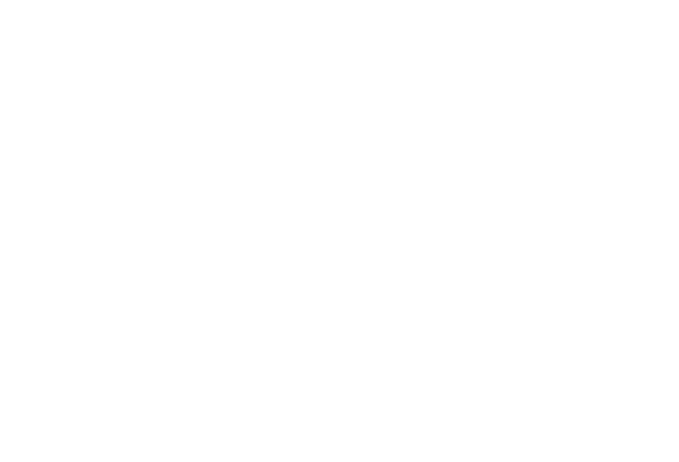
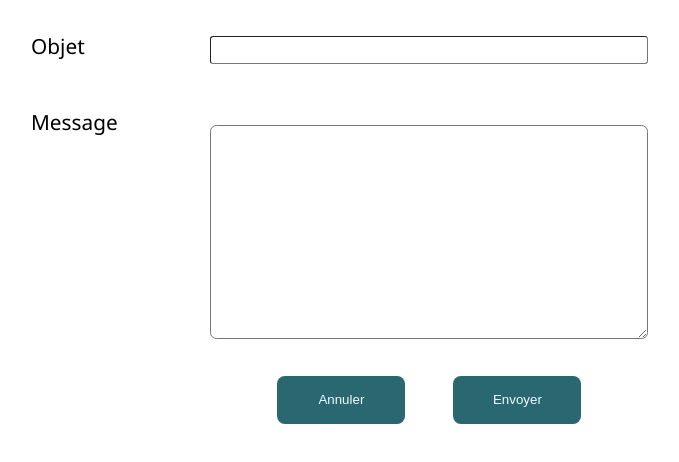
Before and after one commit to Luigitou/cesi-sources, a Vue app: page /#/contact in a window 1280 px wide. Before the commit this address had no page. Shown: the top 462 px of the page, without its empty margins (129-808 px from the left). Built offline with nearby package versions, Linux system fonts and the light colour scheme.

Commit message:
Le main de la page de contact faites.

```diff
--- /dev/null
+++ b/src/components/Contact/ContactMain.vue
@@ -0,0 +1,84 @@
+<script>
+export default {
+  name: "ContactMain",
+};
+</script>
+
+<template>
+  <div id="contact">
+    <form action="" method="POST">
+      <label for="objet">Objet</label>
+      <input type="text" name="objet" id="objet" required>
+      <br>
+      <br>
+      <label for="message">Message</label>
+      <br>
+      <textarea name="message" id="message" cols="30" rows="10" required></textarea>
+      <div class="buttons">
+        <button id="annuler">Annuler</button>
+        <input type="submit" value="Envoyer" id="envoyer">
+      </div>
+    </form>
+  </div>
+</template>
+
+<style lang="scss" scoped>
+@import "../../scss/common.scss";
+#contact{
+  form{
+    display: block;
+    margin: 2rem 0rem 0rem 10rem;
+
+    label{
+      font-size: 1.3rem;
+    }
+
+    #objet{
+      display: block;
+      margin: -1.5rem 0rem 0rem 11.2rem;
+      width: 27rem;
+      height: 1.5rem;
+      border-radius: .2rem;
+      border-width: .06rem;
+    }
+
+    #message{
+      margin: -.7rem 0rem 0rem 11.2rem;
+      width: 27rem;
+      height: 13rem;
+      border-radius: .4rem;
+    }
+
+    input:focus, textarea:focus{
+      outline: none !important;
+      border:1px solid $color-special;
+    }
+
+    .buttons{
+      margin: 2rem 0rem 0rem 15.4rem;
+
+      #annuler, #envoyer{
+        background-color: $color-android;
+        text-decoration: none;
+        color: $color-head;
+        border: none;
+        cursor: pointer;
+      }
+
+      #annuler{
+        width: 8rem;
+        height: 3rem;
+        border-radius: .5rem;
+      }
+
+      #envoyer{
+        display: block;
+        width: 8rem;
+        height: 3rem;
+        border-radius: .5rem;
+        margin: -3rem 0rem 0rem 11rem;
+      }
+    }
+  }
+}
+</style>
--- a/src/router/index.js
+++ b/src/router/index.js
@@ -22,6 +22,11 @@ const routes = [
     name: "Fichiers recents",
     component: () => import("../views/FichiersRecent.vue"),
   },
+  {
+    path: "/contact",
+    name: "Contact",
+    component: () => import("../views/Contact.vue"),
+  },
   /*
   {
     path: '/about',
--- /dev/null
+++ b/src/views/Contact.vue
@@ -0,0 +1,17 @@
+<template>
+  <div class="contact">
+    <ContactMain/>
+  </div>
+</template>
+
+<script>
+// @ is an alias to /src
+import ContactMain from '../components/Contact/ContactMain.vue'
+
+export default {
+  name: 'Contact main',
+  components: {
+    ContactMain
+  }
+}
+</script>
```
